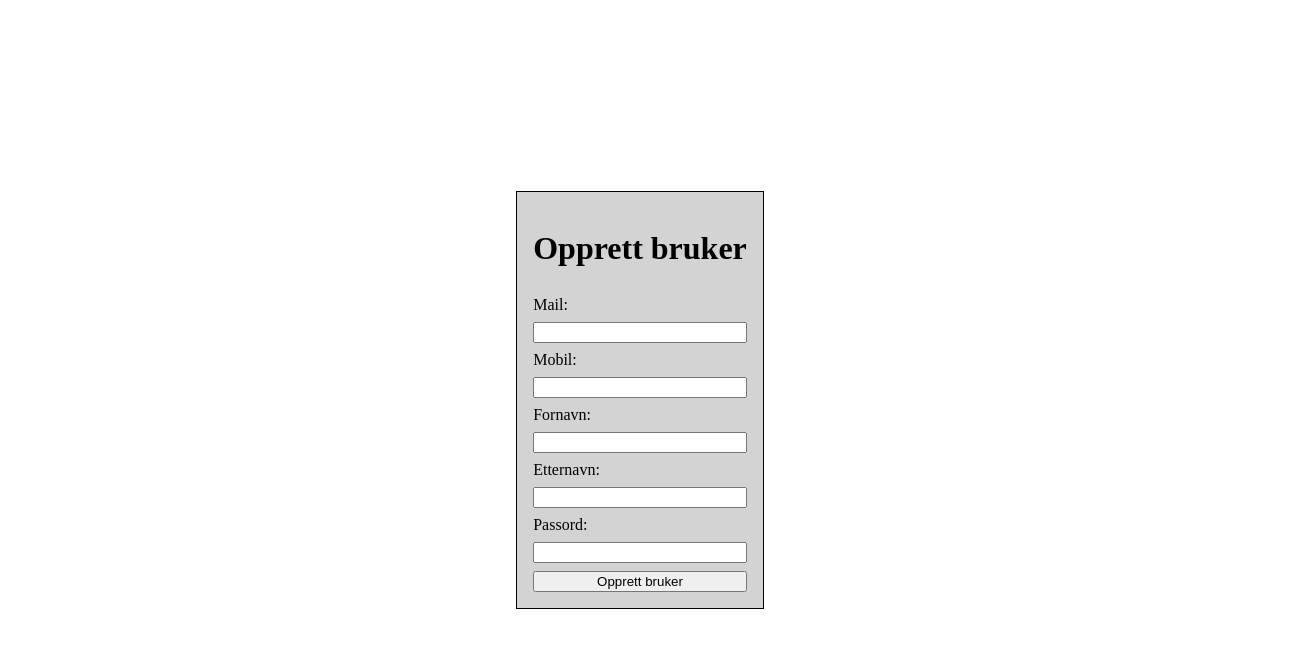
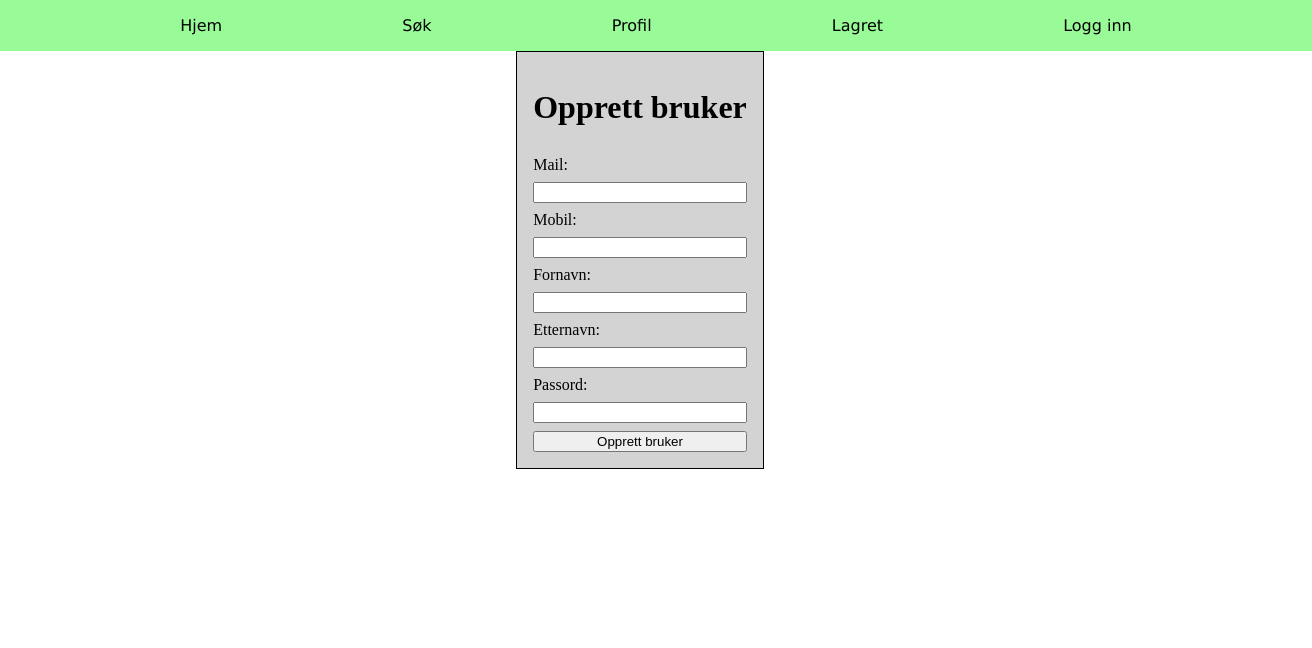
Before and after one commit to irismonstad/studentbolig, a website: page public/html/signup.html in a window 1280 px wide. Shown: the whole page, 1312 px wide, since content can reach past the window. Drawn offline with Linux system fonts and the light colour scheme.

Commit message:
Laget en global navigasjonsbar

```diff
--- a/public/css/boligsok.css
+++ b/public/css/boligsok.css
@@ -4,7 +4,7 @@ html, body {
     margin:0;
 }
 
-body {
+#main {
     display:grid;
     padding: 1em;
     overflow: hidden;
--- a/public/css/index.css
+++ b/public/css/index.css
@@ -8,7 +8,7 @@ label {
     display:none;
 }
 
-body {
+.innhold {
     display:grid;
     place-items: center;
 }
--- a/public/css/login.css
+++ b/public/css/login.css
@@ -4,7 +4,7 @@ body, html {
     height:100%;
 }
 
-body {
+#main {
     display:grid;
     place-items: center;
 }
--- /dev/null
+++ b/public/css/navbar.css
@@ -0,0 +1,21 @@
+.lenker {
+    display:flex;
+    background-color: palegreen;
+    width:100%;
+    justify-content:space-evenly;
+    gap:1em;
+    padding:1em;
+    margin:0;
+    list-style-type:none;
+}
+
+.lenker li a {
+    font-family: Verdana, Geneva, Tahoma, sans-serif;
+    color:black;
+    text-decoration: none;
+    font-style: bold;
+}
+
+.lenker li a:hover {
+    color: darkgreen;
+}
--- a/public/css/signup.css
+++ b/public/css/signup.css
@@ -4,7 +4,7 @@ body, html {
     height:100%;
 }
 
-body {
+#main {
     display:grid;
     place-items: center;
 }
--- a/public/html/signup.html
+++ b/public/html/signup.html
@@ -4,10 +4,13 @@
     <meta charset="UTF-8">
     <meta name="viewport" content="width=device-width, initial-scale=1.0">
     <title>Home</title>
+    <link rel="stylesheet" href="/css/navbar.css">
+    <script src="/js/navbar.js" defer></script>
     <link rel="stylesheet" href="../css/signup.css">
     <script src="../js/signup.js" defer></script>
 </head>
 <body>
+    <div id="main">
         <form id="skjema">
             <h1>Opprett bruker </h1>
 
@@ -28,5 +31,6 @@
 
             <button type="submit">Opprett bruker</button>
         </form>
+    </div>
 </body>
 </html>
--- /dev/null
+++ b/public/js/navbar.js
@@ -0,0 +1,12 @@
+const navHTML =
+`<nav class="globalnav">
+    <ul class="lenker">
+        <li><a href="/">Hjem</a></li>
+        <li><a href="/html/boligsok.html">Søk</a></li>
+        <li><a href="/html/profil.html">Profil</a></li>
+        <li><a href="/html/lagret.html">Lagret</a></li>
+        <li><a href="/html/login.html">Logg inn</a></li>
+    </ul>
+</nav>`;
+
+document.body.insertAdjacentHTML('afterbegin', navHTML);
```
Also changed, not shown: public/html/boligsok.html (+4 -0 lines), public/html/login.html (+4 -1 lines), public/index.html (+4 -0 lines). Lines whose indentation alone changed are shown as unchanged.
